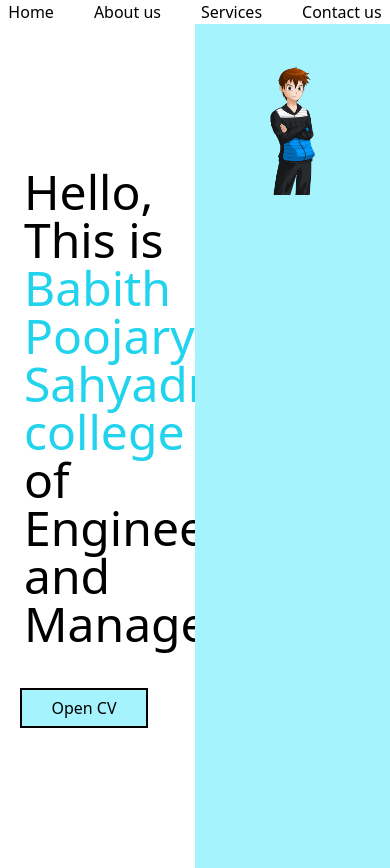
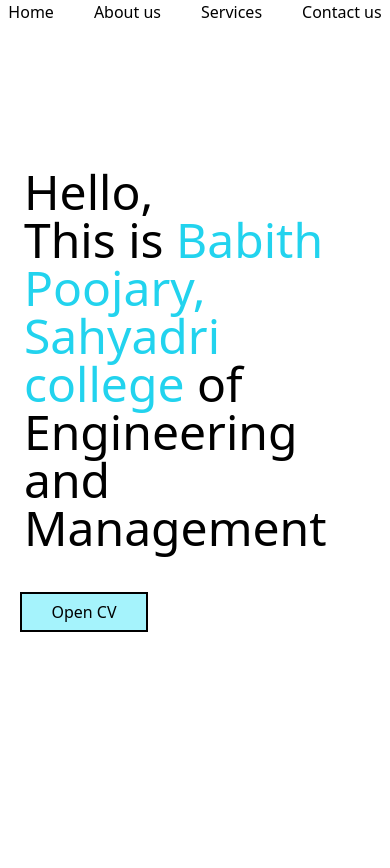
Before and after one commit to babith1234/tailwindcss, a website: page index.html in a window 390 px wide. Drawn offline with Linux system fonts and the light colour scheme.

Commit message:
Made responsive

```diff
--- a/index.html
+++ b/index.html
@@ -6,15 +6,15 @@
     <title>Tailwind css</title>
     <link rel="stylesheet" href="./main.css" />
   </head>
-  <body class="overflow-hidden">
+  <body class="overflow-x-hidden">
     <nav class="flex bg-transparent gap-10 justify-center">
       <h1 class="hover:text-red-400">Home</h1>
       <h1 class="hover:text-red-400">About us</h1>
       <h1 class="hover:text-red-400">Services</h1>
       <h1 class="hover:text-red-400">Contact us</h1>
     </nav>
-    <div class="h-screen w-screen flex overflow-x-hidden">
-      <div class="h-full w-6/12 bg-white">
+    <div class="h-screen w-screen block overflow-x-hidden md:flex">
+      <div class="h-full w-screen bg-white md:h-full md:w-6/12">
         <h1 class="text-5xl mt-36 ml-6">
           Hello,<br />
           This is<span class="text-cyan-400"> Babith Poojary,</span><br />
@@ -23,7 +23,7 @@
         </h1>
         <button class="bg-cyan-200 w-32 h-10 ml-5 mt-10 border-2 border-black">Open CV</button>
       </div>
-      <div class="h-full w-6/12 bg-cyan-200">
+      <div class=" h-full w-screen md:h-full md:w-6/12 bg-cyan-200 ">
         <img src="./boy2.png" class="h-fit px-8 pt-10" />
       </div>
 
```
Also changed, not shown: main.css.
